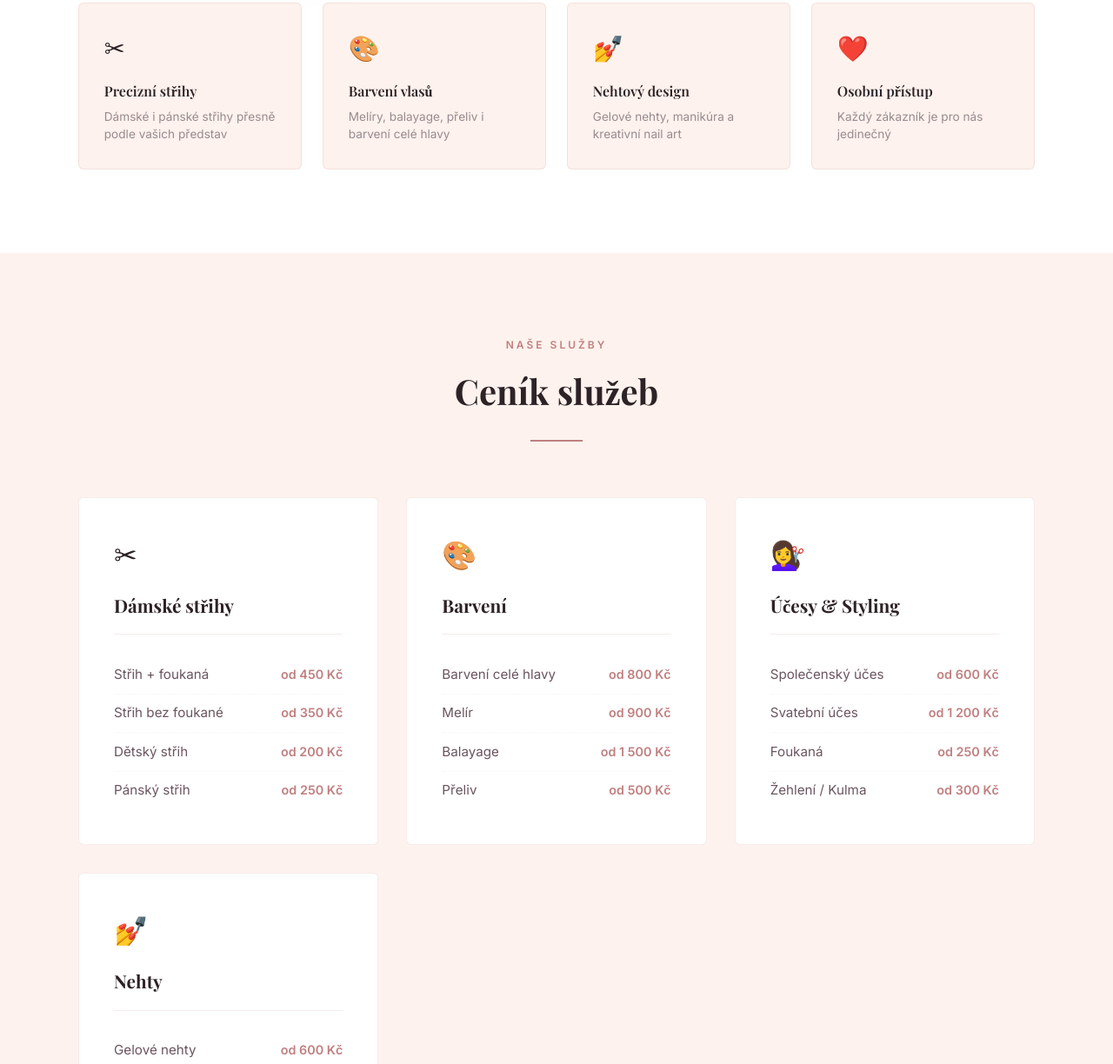
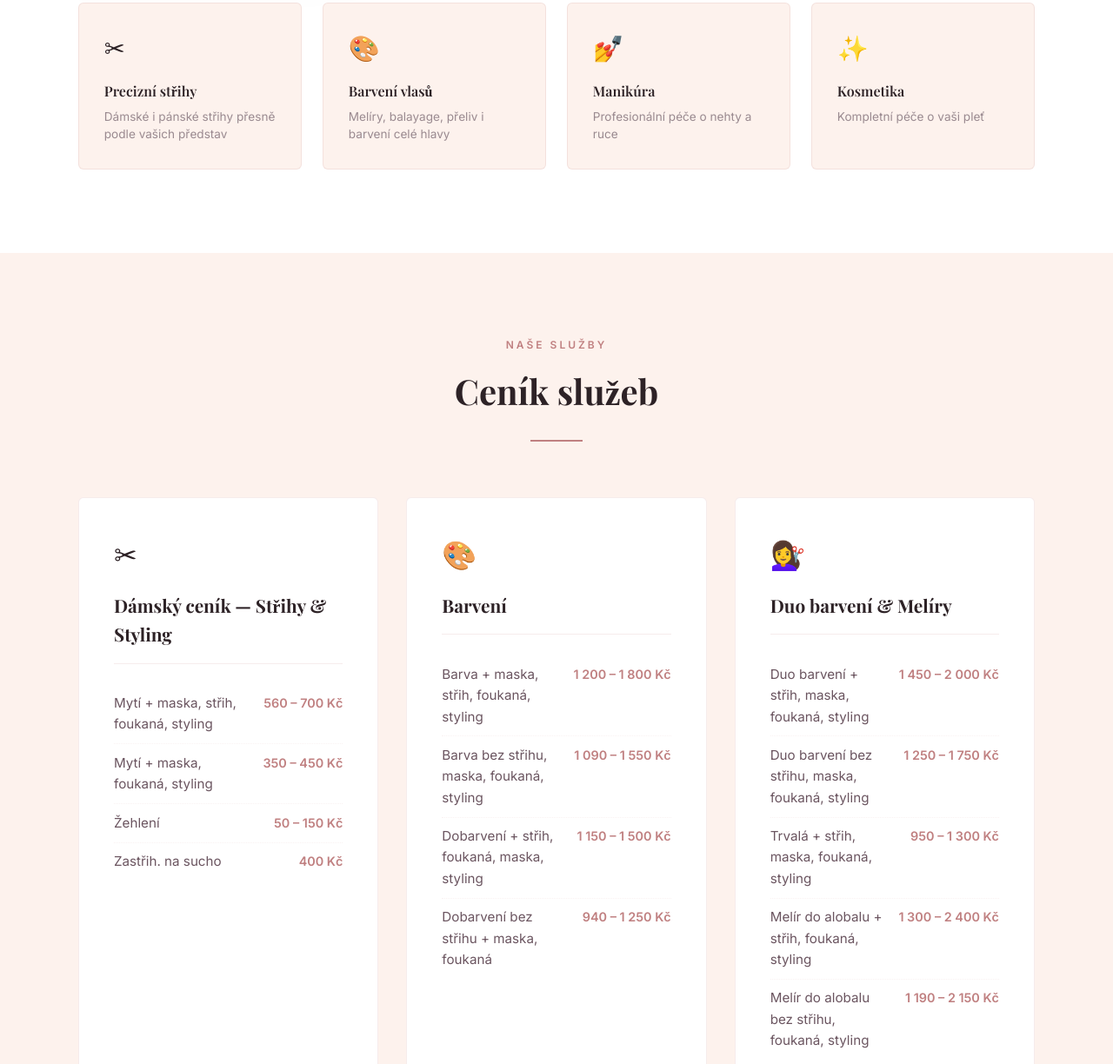
Before and after one commit to magiak/studio-natali, a plain HTML site: page index.html in a window 1280 px wide. Shown: the part 1576-2800 px from the top of the page at 87% size. Drawn offline with nearby package versions, Linux system fonts and the light colour scheme; a web font is replaced by a local one.

Commit message:
Update website with actual business info from documents
- Services: kadeřnictví, manikúra, kosmetika (not just nehtový salon)
- Price list: real dámský ceník with ranges by hair length (valid from 1.2.2025)
- Contacts: added V. Strakatá (kadeřnictví) and L. Hanynets (kosmetika)
- Hours: fixed SO-NE to "dle objednání", added "po 18:00 dle dohody" note
- Added outreach.md with SMS record

Co-Authored-By: Claude Opus 4.6 (1M context) <noreply@anthropic.com>

```diff
--- a/index.html
+++ b/index.html
@@ -3,8 +3,8 @@
 <head>
     <meta charset="UTF-8">
     <meta name="viewport" content="width=device-width, initial-scale=1.0">
-    <title>Studio Natali | Kadeřnictví Říčany</title>
-    <meta name="description" content="Studio Natali — kadeřnictví a nehtový salon v Říčanech u Prahy. Střihy, barvení, účesy, gelové nehty. 100% spokojených zákazníků.">
+    <title>Studio Natali | Kadeřnictví, manikúra, kosmetika Říčany</title>
+    <meta name="description" content="Studio Natali — kadeřnictví, manikúra a kosmetika v Říčanech u Prahy. Střihy, barvení, účesy, manikúra, kosmetika. 100% spokojených zákazníků.">
     <link rel="preconnect" href="https://fonts.googleapis.com">
     <link rel="preconnect" href="https://fonts.gstatic.com" crossorigin>
     <link href="https://fonts.googleapis.com/css2?family=Playfair+Display:ital,wght@0,400;0,600;0,700;1,400&family=Inter:wght@300;400;500;600&display=swap" rel="stylesheet">
@@ -354,9 +354,9 @@
     <section class="hero">
         <div class="hero-bg" id="heroBg"></div>
         <div class="hero-content">
-            <p class="hero-subtitle">Kadeřnictví & Nehtový salon · Říčany</p>
+            <p class="hero-subtitle">Kadeřnictví · Manikúra · Kosmetika · Říčany</p>
             <h1 class="hero-title">Studio <em>Natali</em></h1>
-            <p class="hero-tagline">Vaše krása je naším posláním. Profesionální péče o vlasy i nehty v přívětivém prostředí.</p>
+            <p class="hero-tagline">Vaše krása je naším posláním. Profesionální péče o vlasy, nehty i pleť v přívětivém prostředí.</p>
             <div class="hero-cta">
                 <a href="tel:+420774889606" class="btn btn-primary">Zavolejte nám</a>
                 <a href="#services" class="btn btn-secondary">Naše služby</a>
@@ -387,8 +387,8 @@
                 <div class="about-bio">
                     <h3>Natálie</h3>
                     <p class="about-role">Majitelka & Kadeřnice</p>
-                    <p>Již řadu let se starám o krásu a spokojenost svých zákazníků s láskou k řemeslu a důrazem na detail. Studio Natali je útulné kadeřnictví a nehtový salon v Říčanech u Prahy, kde se budete cítit jako doma.</p>
-                    <p>Nabízím komplexní péči o vlasy — od stříhání a barvení až po společenské účesy. Kromě toho u nás najdete i profesionální péči o nehty. Každý zákazník si zaslouží individuální přístup a výsledek, který ho potěší.</p>
+                    <p>Již řadu let se starám o krásu a spokojenost svých zákazníků s láskou k řemeslu a důrazem na detail. Studio Natali je útulné kadeřnictví, manikúra a kosmetika v Říčanech u Prahy, kde se budete cítit jako doma.</p>
+                    <p>Nabízíme komplexní péči o vlasy — od stříhání a barvení až po společenské účesy. Kromě toho u nás najdete i profesionální manikúru a kosmetické služby. Každý zákazník si zaslouží individuální přístup a výsledek, který ho potěší.</p>
                     <p>Přijďte se přesvědčit sami — těšíme se na vás!</p>
                 </div>
             </div>
@@ -405,13 +405,13 @@
                 </div>
                 <div class="feature">
                     <div class="feature-icon">&#128133;</div>
-                    <h3>Nehtový design</h3>
-                    <p>Gelové nehty, manikúra a kreativní nail art</p>
+                    <h3>Manikúra</h3>
+                    <p>Profesionální péče o nehty a ruce</p>
                 </div>
                 <div class="feature">
-                    <div class="feature-icon">&#10084;&#65039;</div>
-                    <h3>Osobní přístup</h3>
-                    <p>Každý zákazník je pro nás jedinečný</p>
+                    <div class="feature-icon">&#10024;</div>
+                    <h3>Kosmetika</h3>
+                    <p>Kompletní péče o vaši pleť</p>
                 </div>
             </div>
         </div>
@@ -428,86 +428,70 @@
             <div class="menu-grid">
                 <div class="menu-category fade-in">
                     <div class="menu-category-icon">&#9986;</div>
-                    <h3>Dámské střihy</h3>
+                    <h3>Dámský ceník — Střihy & Styling</h3>
                     <div class="menu-item">
-                        <span class="menu-item-name">Střih + foukaná</span>
-                        <span class="menu-item-price">od 450 Kč</span>
+                        <span class="menu-item-name">Mytí + maska, střih, foukaná, styling</span>
+                        <span class="menu-item-price">560 – 700 Kč</span>
                     </div>
                     <div class="menu-item">
-                        <span class="menu-item-name">Střih bez foukané</span>
-                        <span class="menu-item-price">od 350 Kč</span>
+                        <span class="menu-item-name">Mytí + maska, foukaná, styling</span>
+                        <span class="menu-item-price">350 – 450 Kč</span>
                     </div>
                     <div class="menu-item">
-                        <span class="menu-item-name">Dětský střih</span>
-                        <span class="menu-item-price">od 200 Kč</span>
+                        <span class="menu-item-name">Žehlení</span>
+                        <span class="menu-item-price">50 – 150 Kč</span>
                     </div>
                     <div class="menu-item">
-                        <span class="menu-item-name">Pánský střih</span>
-                        <span class="menu-item-price">od 250 Kč</span>
+                        <span class="menu-item-name">Zastřih. na sucho</span>
+                        <span class="menu-item-price">400 Kč</span>
                     </div>
                 </div>
                 <div class="menu-category fade-in">
                     <div class="menu-category-icon">&#127912;</div>
                     <h3>Barvení</h3>
                     <div class="menu-item">
-                        <span class="menu-item-name">Barvení celé hlavy</span>
-                        <span class="menu-item-price">od 800 Kč</span>
+                        <span class="menu-item-name">Barva + maska, střih, foukaná, styling</span>
+                        <span class="menu-item-price">1 200 – 1 800 Kč</span>
                     </div>
                     <div class="menu-item">
-                        <span class="menu-item-name">Melír</span>
-                        <span class="menu-item-price">od 900 Kč</span>
+                        <span class="menu-item-name">Barva bez střihu, maska, foukaná, styling</span>
+                        <span class="menu-item-price">1 090 – 1 550 Kč</span>
                     </div>
                     <div class="menu-item">
-                        <span class="menu-item-name">Balayage</span>
-                        <span class="menu-item-price">od 1 500 Kč</span>
+                        <span class="menu-item-name">Dobarvení + střih, foukaná, maska, styling</span>
+                        <span class="menu-item-price">1 150 – 1 500 Kč</span>
                     </div>
                     <div class="menu-item">
-                        <span class="menu-item-name">Přeliv</span>
-                        <span class="menu-item-price">od 500 Kč</span>
+                        <span class="menu-item-name">Dobarvení bez střihu + maska, foukaná</span>
+                        <span class="menu-item-price">940 – 1 250 Kč</span>
                     </div>
                 </div>
                 <div class="menu-category fade-in">
                     <div class="menu-category-icon">&#128135;&#8205;&#9792;&#65039;</div>
-                    <h3>Účesy & Styling</h3>
+                    <h3>Duo barvení & Melíry</h3>
                     <div class="menu-item">
-                        <span class="menu-item-name">Společenský účes</span>
-                        <span class="menu-item-price">od 600 Kč</span>
+                        <span class="menu-item-name">Duo barvení + střih, maska, foukaná, styling</span>
+                        <span class="menu-item-price">1 450 – 2 000 Kč</span>
                     </div>
                     <div class="menu-item">
-                        <span class="menu-item-name">Svatební účes</span>
-                        <span class="menu-item-price">od 1 200 Kč</span>
+                        <span class="menu-item-name">Duo barvení bez střihu, maska, foukaná, styling</span>
+                        <span class="menu-item-price">1 250 – 1 750 Kč</span>
                     </div>
                     <div class="menu-item">
-                        <span class="menu-item-name">Foukaná</span>
-                        <span class="menu-item-price">od 250 Kč</span>
+                        <span class="menu-item-name">Trvalá + střih, maska, foukaná, styling</span>
+                        <span class="menu-item-price">950 – 1 300 Kč</span>
                     </div>
                     <div class="menu-item">
-                        <span class="menu-item-name">Žehlení / Kulma</span>
-                        <span class="menu-item-price">od 300 Kč</span>
-                    </div>
-                </div>
-                <div class="menu-category fade-in">
-                    <div class="menu-category-icon">&#128133;</div>
-                    <h3>Nehty</h3>
-                    <div class="menu-item">
-                        <span class="menu-item-name">Gelové nehty</span>
-                        <span class="menu-item-price">od 600 Kč</span>
+                        <span class="menu-item-name">Melír do alobalu + střih, foukaná, styling</span>
+                        <span class="menu-item-price">1 300 – 2 400 Kč</span>
                     </div>
                     <div class="menu-item">
-                        <span class="menu-item-name">Manikúra</span>
-                        <span class="menu-item-price">od 350 Kč</span>
-                    </div>
-                    <div class="menu-item">
-                        <span class="menu-item-name">Lakování</span>
-                        <span class="menu-item-price">od 200 Kč</span>
-                    </div>
-                    <div class="menu-item">
-                        <span class="menu-item-name">Doplnění gelu</span>
-                        <span class="menu-item-price">od 450 Kč</span>
+                        <span class="menu-item-name">Melír do alobalu bez střihu, foukaná, styling</span>
+                        <span class="menu-item-price">1 190 – 2 150 Kč</span>
                     </div>
                 </div>
             </div>
-            <p class="price-note fade-in">* Ceny jsou orientační a mohou se lišit dle délky vlasů a náročnosti služby. Přesnou cenu vám sdělíme po konzultaci.</p>
+            <p class="price-note fade-in">* Ceny se liší dle délky vlasů (krátké / střední / dlouhé). Platnost ceníku od 1. 2. 2025. Přesnou cenu vám sdělíme po konzultaci.</p>
         </div>
     </section>
 
@@ -608,8 +592,8 @@
                 <div class="hours-row" data-day="3"><span class="hours-day">Středa</span><span class="hours-time">8:30 – 18:00</span></div>
                 <div class="hours-row" data-day="4"><span class="hours-day">Čtvrtek</span><span class="hours-time">8:30 – 18:00</span></div>
                 <div class="hours-row" data-day="5"><span class="hours-day">Pátek</span><span class="hours-time">8:30 – 18:00</span></div>
-                <div class="hours-row" data-day="6"><span class="hours-day">Sobota</span><span class="hours-time">8:30 – 18:00</span></div>
-                <div class="hours-row" data-day="0"><span class="hours-day">Neděle</span><span class="hours-time">Dle dohody</span></div>
+                <div class="hours-row" data-day="6"><span class="hours-day">Sobota</span><span class="hours-time">Dle objednání</span></div>
+                <div class="hours-row" data-day="0"><span class="hours-day">Neděle</span><span class="hours-time">Dle objednání</span></div>
             </div>
         </div>
     </section>
@@ -637,8 +621,23 @@
                     <div class="contact-item">
                         <div class="contact-icon"><svg viewBox="0 0 24 24"><path d="M22 16.92v3a2 2 0 0 1-2.18 2 19.79 19.79 0 0 1-8.63-3.07 19.5 19.5 0 0 1-6-6 19.79 19.79 0 0 1-3.07-8.67A2 2 0 0 1 4.11 2h3a2 2 0 0 1 2 1.72 12.84 12.84 0 0 0 .7 2.81 2 2 0 0 1-.45 2.11L8.09 9.91a16 16 0 0 0 6 6l1.27-1.27a2 2 0 0 1 2.11-.45 12.84 12.84 0 0 0 2.81.7A2 2 0 0 1 22 16.92z"/></svg></div>
                         <div class="contact-details">
-                            <h3>Telefon</h3>
-                            <a href="tel:+420774889606">774 889 606</a>
+                            <h3>Kadeřnictví</h3>
+                            <a href="tel:+420774889606">N. Korbelová — 774 889 606</a><br>
+                            <a href="tel:+420728814712">V. Strakatá — 728 814 712</a>
+                        </div>
+                    </div>
+                    <div class="contact-item">
+                        <div class="contact-icon"><svg viewBox="0 0 24 24"><path d="M22 16.92v3a2 2 0 0 1-2.18 2 19.79 19.79 0 0 1-8.63-3.07 19.5 19.5 0 0 1-6-6 19.79 19.79 0 0 1-3.07-8.67A2 2 0 0 1 4.11 2h3a2 2 0 0 1 2 1.72 12.84 12.84 0 0 0 .7 2.81 2 2 0 0 1-.45 2.11L8.09 9.91a16 16 0 0 0 6 6l1.27-1.27a2 2 0 0 1 2.11-.45 12.84 12.84 0 0 0 2.81.7A2 2 0 0 1 22 16.92z"/></svg></div>
+                        <div class="contact-details">
+                            <h3>Manikúra</h3>
+                            <a href="tel:+420774889606">N. Korbelová — 774 889 606</a>
+                        </div>
+                    </div>
+                    <div class="contact-item">
+                        <div class="contact-icon"><svg viewBox="0 0 24 24"><path d="M22 16.92v3a2 2 0 0 1-2.18 2 19.79 19.79 0 0 1-8.63-3.07 19.5 19.5 0 0 1-6-6 19.79 19.79 0 0 1-3.07-8.67A2 2 0 0 1 4.11 2h3a2 2 0 0 1 2 1.72 12.84 12.84 0 0 0 .7 2.81 2 2 0 0 1-.45 2.11L8.09 9.91a16 16 0 0 0 6 6l1.27-1.27a2 2 0 0 1 2.11-.45 12.84 12.84 0 0 0 2.81.7A2 2 0 0 1 22 16.92z"/></svg></div>
+                        <div class="contact-details">
+                            <h3>Kosmetika</h3>
+                            <a href="tel:+420774645606">L. Hanynets — 774 645 606</a>
                         </div>
                     </div>
                     <div class="contact-item">
@@ -652,7 +651,7 @@
                         <div class="contact-icon"><svg viewBox="0 0 24 24"><circle cx="12" cy="12" r="10"/><polyline points="12 6 12 12 16 14"/></svg></div>
                         <div class="contact-details">
                             <h3>Otevírací doba</h3>
-                            <p>Po–So: 8:30 – 18:00<br>Ne: Dle dohody</p>
+                            <p>Po–Pá: 8:30 – 18:00 (po 18:00 dle dohody)<br>So–Ne: Dle objednání</p>
                         </div>
                     </div>
                 </div>
```
Also changed, not shown: 1 other file.
